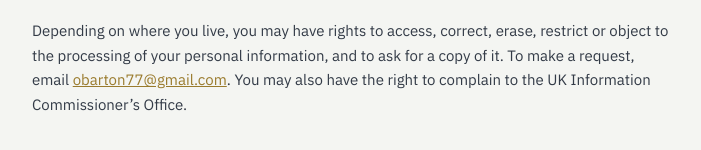
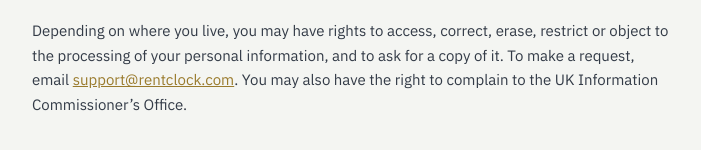
Before and after one commit to baroli77/RentClock, a Next.js app: page /privacy in a window 1280 px wide. Shown: the part 1157-1307 px from the top of the page, without its empty margins (288-989 px from the left). Built offline with nearby package versions, Linux system fonts and the light colour scheme; no server answers.

Commit message:
Use RentClock support email

```diff
--- a/app/privacy/page.js
+++ b/app/privacy/page.js
@@ -37,7 +37,7 @@ export default function PrivacyPage() {
         <p>We keep your information while your account is active and for as long as reasonably necessary afterwards for legitimate operational, legal or record-keeping reasons. We use access controls and reputable service providers to protect information, but no internet service can guarantee absolute security.</p>
 
         <h2>Your rights</h2>
-        <p>Depending on where you live, you may have rights to access, correct, erase, restrict or object to the processing of your personal information, and to ask for a copy of it. To make a request, email <a href="mailto:obarton77@gmail.com">obarton77@gmail.com</a>. You may also have the right to complain to the UK Information Commissioner&rsquo;s Office.</p>
+        <p>Depending on where you live, you may have rights to access, correct, erase, restrict or object to the processing of your personal information, and to ask for a copy of it. To make a request, email <a href="mailto:support@rentclock.com">support@rentclock.com</a>. You may also have the right to complain to the UK Information Commissioner&rsquo;s Office.</p>
 
         <h2>Changes to this policy</h2>
         <p>We may update this policy when the service or applicable law changes. The latest version will always be published on this page.</p>
```
